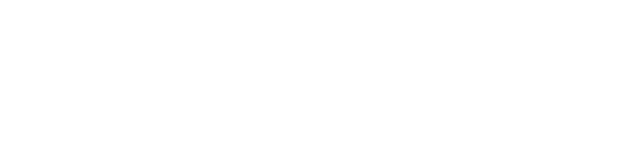
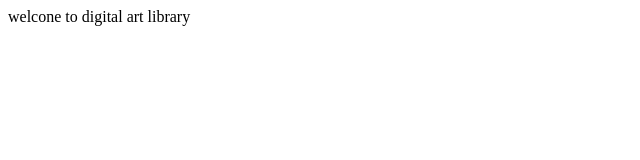
Before and after one commit to babsyyyy/Github, a plain HTML site: page index.html in a window 1280 px wide. Shown: the whole page, without its empty margins (0-640 px from the left). Drawn offline with Linux system fonts and the light colour scheme.

Commit message:
Update index.html

```diff
--- a/index.html
+++ b/index.html
@@ -1,2 +1,4 @@
 <html>
+
+  welcone to digital art library
 </html>
```
